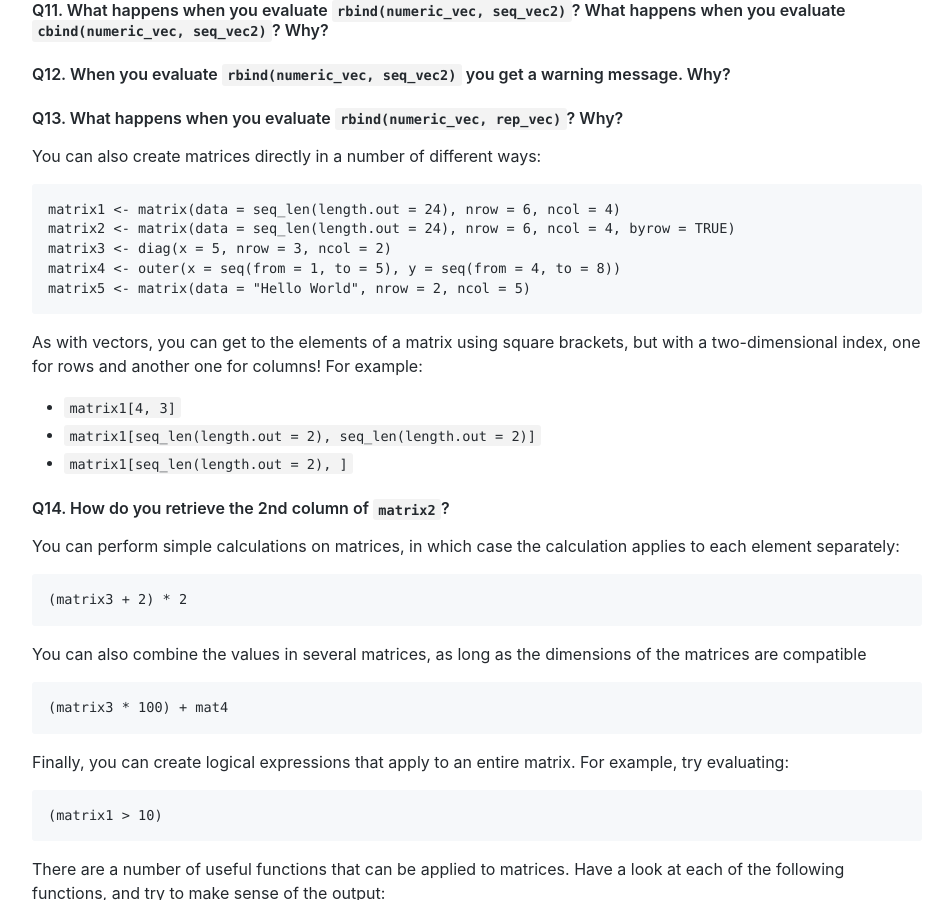
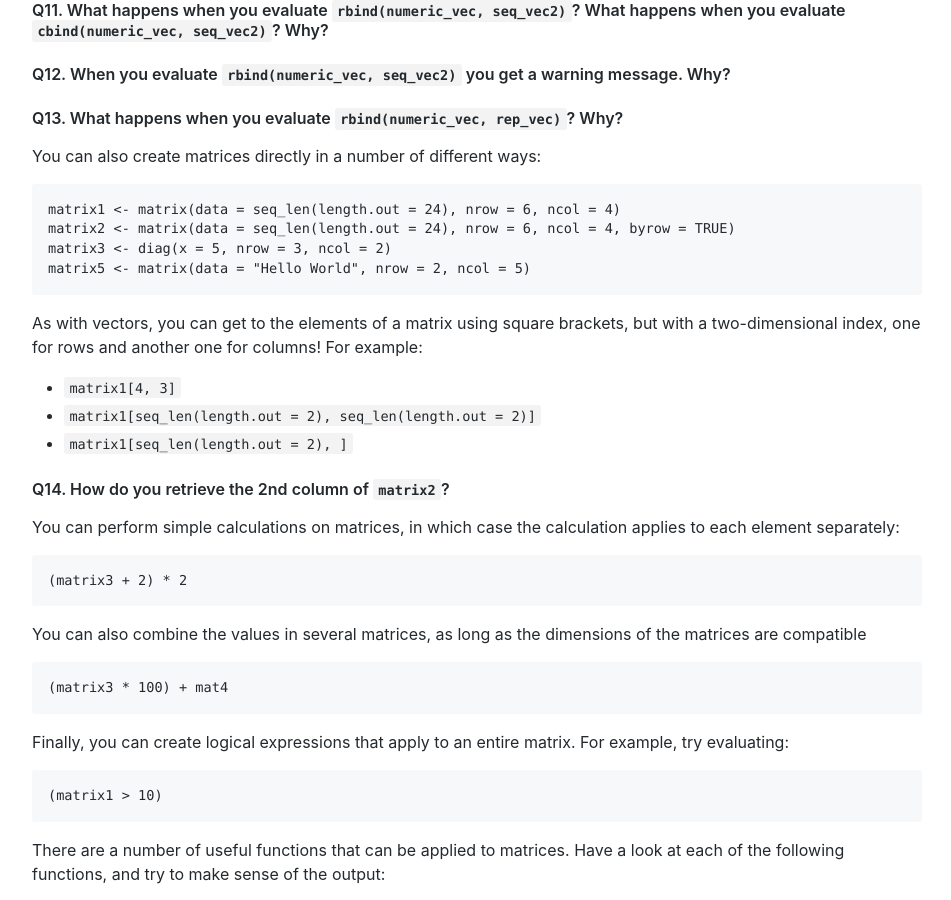
Before and after one commit to wurmlab/SBC361-programming-in-R, a Jekyll site: the page built from 2021/practical0/index.md, in a window 1280 px wide and 900 px high, scrolled down 5522 px. Shown: the whole window, without its empty margins (163-1114 px from the left). Built offline with Jekyll 4.4.1, drawn with Linux system fonts in a browser that asks for light colours.

Commit message:
Removed outer

````diff
--- a/2021/practical0/index.md
+++ b/2021/practical0/index.md
@@ -193,7 +193,6 @@ You can also create matrices directly in a number of different ways:
 matrix1 <- matrix(data = seq_len(length.out = 24), nrow = 6, ncol = 4)
 matrix2 <- matrix(data = seq_len(length.out = 24), nrow = 6, ncol = 4, byrow = TRUE)
 matrix3 <- diag(x = 5, nrow = 3, ncol = 2)
-matrix4 <- outer(x = seq(from = 1, to = 5), y = seq(from = 4, to = 8))
 matrix5 <- matrix(data = "Hello World", nrow = 2, ncol = 5)
 ```
 
````
